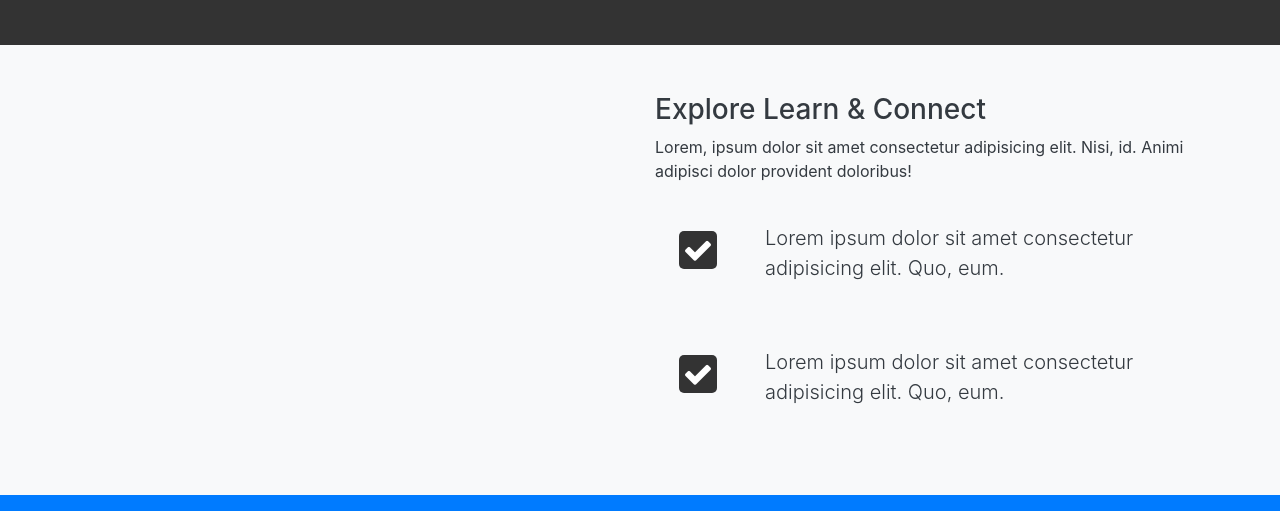
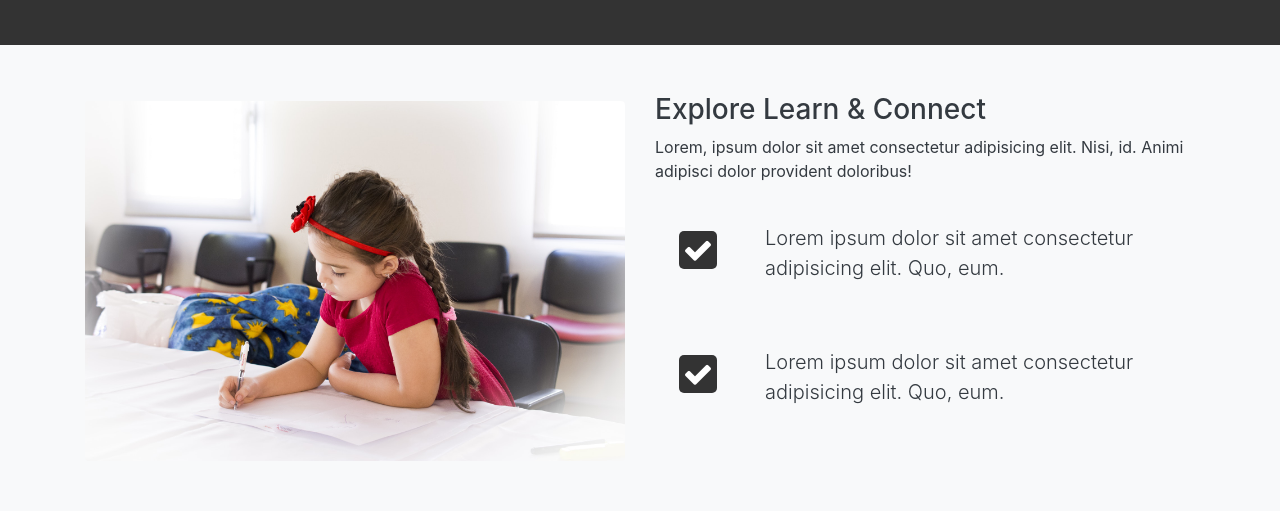
Before and after one commit to iamtasikul/LoopLab-Social-Theme, a plain HTML site: page index.html in a window 1280 px wide. Shown: the part 940-1451 px from the top of the page. Drawn offline with Linux system fonts and the light colour scheme.

Commit message:
path changed of explore image

```diff
--- a/index.html
+++ b/index.html
@@ -112,7 +112,7 @@
     <div class="container">
       <div class="row">
         <div class="col-lg-6 col-md-12 my-2">
-          <img src="../src/img/explore.jpeg" alt="" class="img-fluid rounded">
+          <img src="img/explore.jpeg" alt="" class="img-fluid rounded">
         </div>
         <div class="col-lg-6 col-md-12">
           <h3>Explore Learn & Connect</h3>
```
